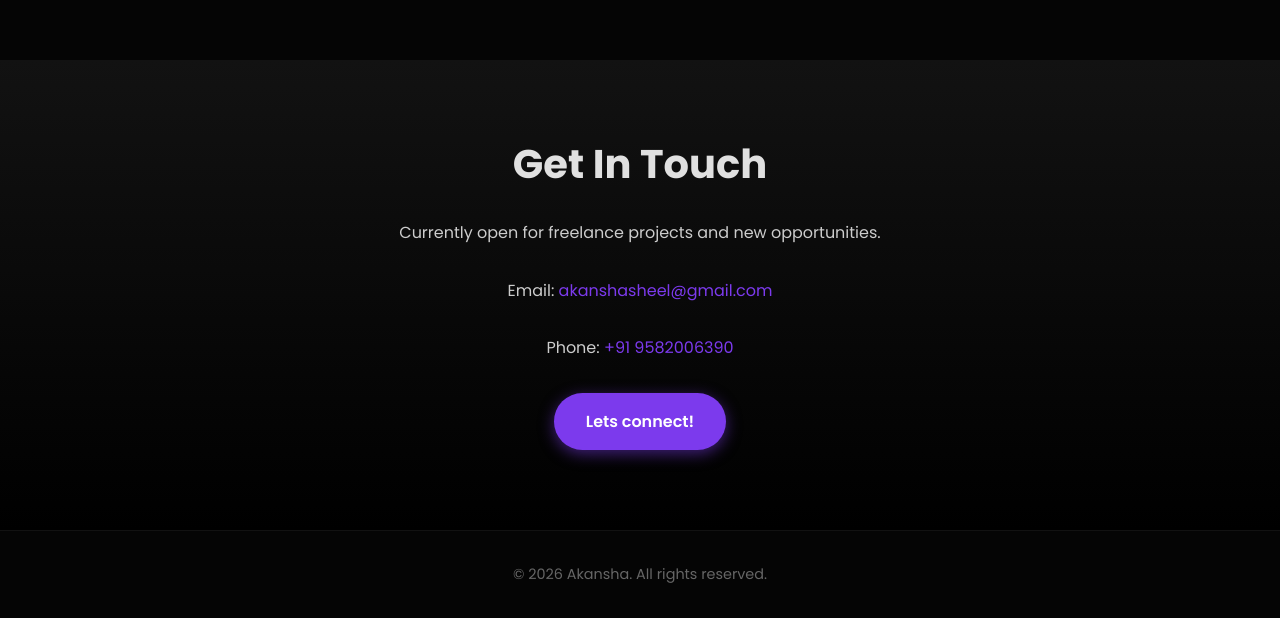
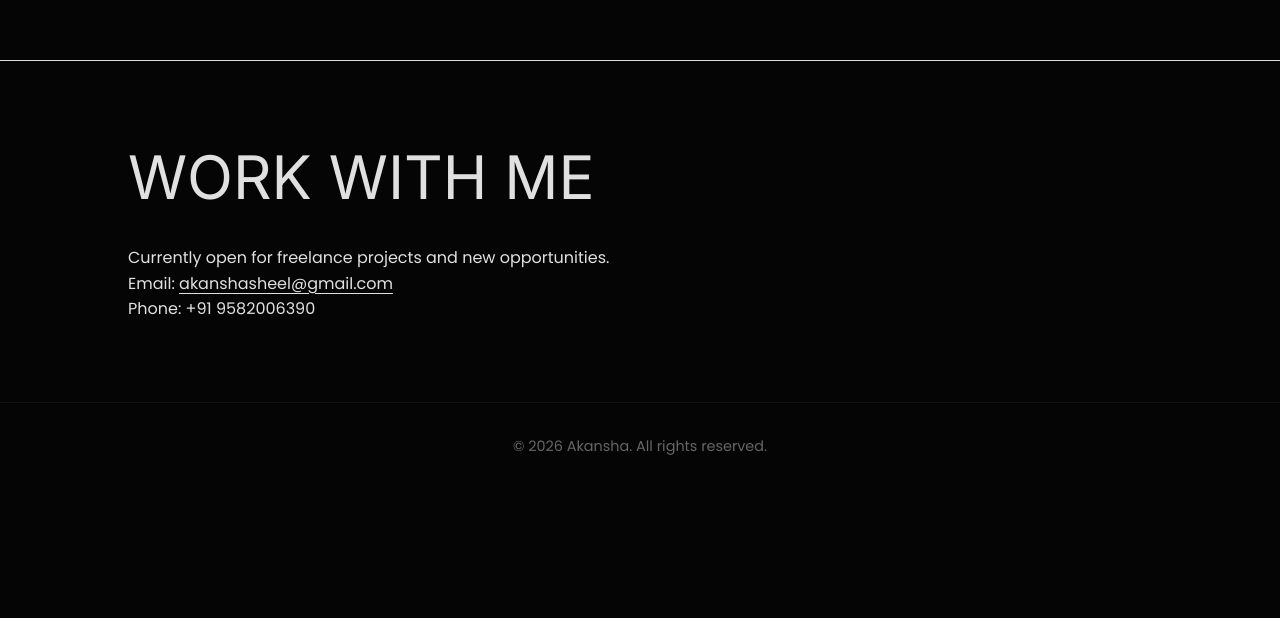
Before and after one commit to sheelakansha/akansha-portfolio, a React (Vite) app in the folder frontend/: page / in a window 1280 px wide. Shown: the part 3804-4422 px from the top of the page. After the commit the page ends 4294 px from the top, so only its background shows below. Built offline with nearby package versions, Linux system fonts and the light colour scheme.

Commit message:
Update Contact section heading to WORK WITH ME in 60px uppercase, left-aligned, remove button style

```diff
--- a/frontend/src/components/Contact.jsx
+++ b/frontend/src/components/Contact.jsx
@@ -1,17 +1,57 @@
 import React from 'react';
+import { motion } from 'framer-motion';
 
+/**
+ * Contact Component - Minimal, editorial left-aligned contact section.
+ * Features large 60px uppercase "WORK WITH ME" heading, left-aligned layout,
+ * and clean text details without button styling.
+ */
 const Contact = () => {
     return (
-        <section id="contact" className="contact">
-            <h2 className="section-title">Get In Touch</h2>
-            <p>Currently open for freelance projects and new opportunities.</p>
-            <div className="contact-details" style={{ marginBottom: '2rem', color: '#ccc' }}>
-                <p>Email: <a href="mailto:akanshasheel@gmail.com" style={{ color: 'var(--accent-color)' }}>akanshasheel@gmail.com</a></p>
-                <p>Phone: <span style={{ color: 'var(--accent-color)' }}>+91 9582006390</span></p>
+        <section
+            id="contact"
+            className="w-full bg-black text-white px-6 sm:px-12 md:px-16 lg:px-24 py-16 md:py-24 border-t border-white/10 select-none text-left"
+        >
+            <div className="max-w-6xl mx-auto flex flex-col items-start justify-start text-left">
+                {/* HEADING: WORK WITH ME (Uppercase, 60px, left-aligned, no button styling) */}
+                <motion.h2
+                    initial={{ opacity: 0, y: 20 }}
+                    whileInView={{ opacity: 1, y: 0 }}
+                    viewport={{ once: true, amount: 0.3 }}
+                    transition={{ duration: 0.75, ease: [0.16, 1, 0.3, 1] }}
+                    className="text-[40px] sm:text-[50px] md:text-[60px] font-normal uppercase tracking-tight text-white text-left mb-6 p-0 border-none bg-transparent shadow-none"
+                    style={{ fontFamily: 'Inter, sans-serif', fontSize: '60px', fontWeight: 400, textTransform: 'uppercase' }}
+                >
+                    WORK WITH ME
+                </motion.h2>
+
+                {/* Sub-text */}
+                <motion.p
+                    initial={{ opacity: 0, y: 15 }}
+                    whileInView={{ opacity: 1, y: 0 }}
+                    viewport={{ once: true, amount: 0.3 }}
+                    transition={{ duration: 0.75, delay: 0.1, ease: [0.16, 1, 0.3, 1] }}
+                    className="text-zinc-400 text-base sm:text-lg text-left max-w-xl mb-8"
+                >
+                    Currently open for freelance projects and new opportunities.
+                </motion.p>
+
+                {/* Contact details */}
+                <motion.div
+                    initial={{ opacity: 0, y: 15 }}
+                    whileInView={{ opacity: 1, y: 0 }}
+                    viewport={{ once: true, amount: 0.3 }}
+                    transition={{ duration: 0.75, delay: 0.2, ease: [0.16, 1, 0.3, 1] }}
+                    className="flex flex-col gap-3 text-left text-base sm:text-lg"
+                >
+                    <p className="text-zinc-300">
+                        Email: <a href="mailto:akanshasheel@gmail.com" className="text-white underline underline-offset-4 hover:text-zinc-300 transition-colors">akanshasheel@gmail.com</a>
+                    </p>
+                    <p className="text-zinc-300">
+                        Phone: <span className="text-white">+91 9582006390</span>
+                    </p>
+                </motion.div>
             </div>
-            <a href="mailto:akanshasheel@gmail.com" className="cta-button">Lets connect!</a>
-
-
         </section>
     );
 };
```
Also changed, not shown: 1 other file (tests, documents, lock files or other folders).
